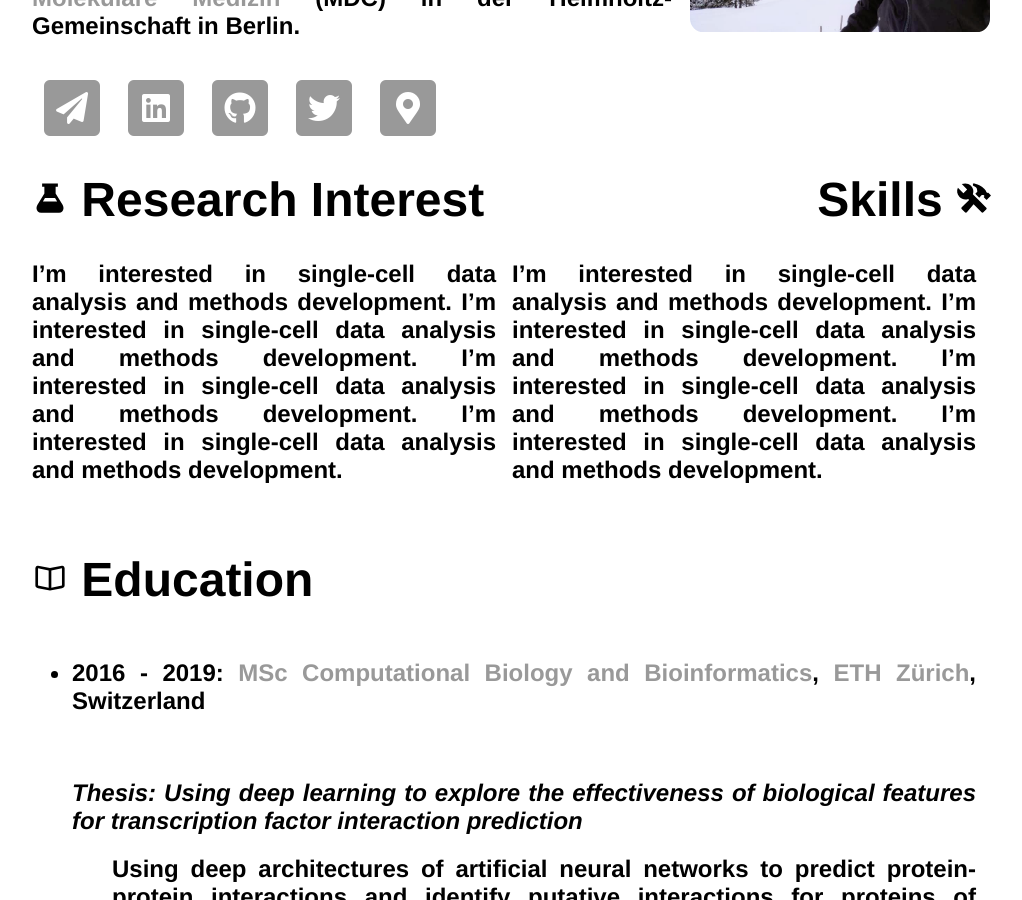
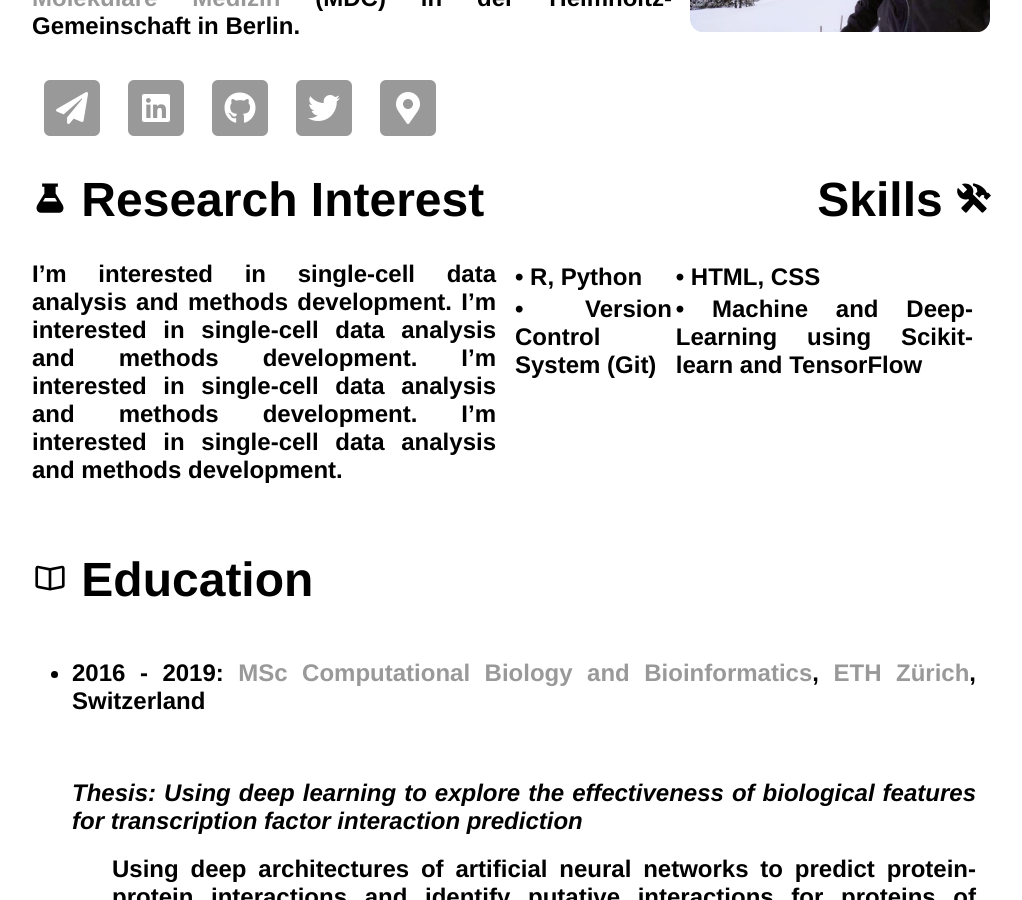
Before and after one commit to saisomesh2594/saisomesh2594.github.io, a Jekyll site: the page built from index.html, in a window 1280 px wide and 900 px high, scrolled down 362 px. Shown: the whole window, without its empty margins (128-1150 px from the left). Built offline with Jekyll 4.4.1, drawn with Linux system fonts in a browser that asks for light colours.

Commit message:
add skills

```diff
--- a/index.html
+++ b/index.html
@@ -87,10 +87,16 @@ title: Somesh Sai, Just Another Bioinformatician
 			<h1 align="right">Skills <ion-icon name="construct"></ion-icon></h1>
 			<article>
 				<h2>
-					I’m interested in single-cell data analysis and methods development.
-				I’m interested in single-cell data analysis and methods development.
-				I’m interested in single-cell data analysis and methods development.
-				I’m interested in single-cell data analysis and methods development.
+				<table>
+				<tr>
+    					<td>&#8226 R, Python</td>
+    					<td>&#8226 HTML, CSS</td>
+  				</tr>
+  				<tr>
+    					<td>&#8226 Version Control System (Git)</td>
+    					<td>&#8226 Machine and Deep-Learning using Scikit-learn and TensorFlow</td>
+  				</tr>
+				</table>
 				</h2>
 			</article>
 		</div>
```
